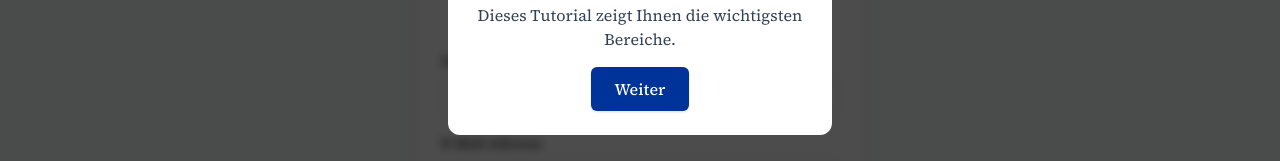
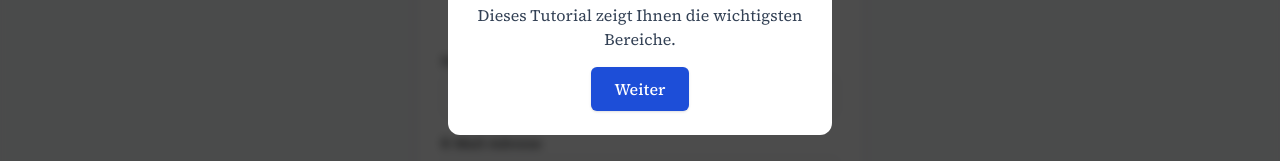
Before and after one commit to Vesias/agentlandos, a Next.js app in the folder apps/web/: page /register in a window 1280 px wide. Shown: the part 355-516 px from the top of the page. Built offline with nearby package versions, Linux system fonts and the light colour scheme; no server answers; the database is empty.

Commit message:
🎨 WCAG BUTTON FIX: Saarland Brand Colors + 4.5:1 Contrast

```diff
--- a/apps/web/src/components/ui/button.tsx
+++ b/apps/web/src/components/ui/button.tsx
@@ -14,12 +14,12 @@ const Button = React.forwardRef<HTMLButtonElement, ButtonProps>(
         className={cn(
           "inline-flex items-center justify-center whitespace-nowrap rounded-md text-sm font-medium transition-all duration-200 ease-in-out focus-visible:outline-none focus-visible:ring-2 focus-visible:ring-ring focus-visible:ring-offset-2 disabled:pointer-events-none disabled:opacity-50 touch-manipulation active:scale-95",
           {
-            'default': "bg-primary text-primary-foreground shadow hover:bg-primary/90 active:bg-primary/95 touch:active:bg-primary/95",
-            'destructive': "bg-destructive text-destructive-foreground shadow-sm hover:bg-destructive/90 active:bg-destructive/95 touch:active:bg-destructive/95",
-            'outline': "border border-input bg-background shadow-sm hover:bg-accent hover:text-accent-foreground active:bg-accent/90 touch:active:bg-accent/90",
-            'secondary': "bg-secondary text-secondary-foreground shadow-sm hover:bg-secondary/80 active:bg-secondary/85 touch:active:bg-secondary/85",
-            'ghost': "hover:bg-accent hover:text-accent-foreground active:bg-accent/90 touch:active:bg-accent/90",
-            'link': "text-primary underline-offset-4 hover:underline active:text-primary/90 touch:active:text-primary/90",
+            'default': "bg-saarland-blue-700 text-white shadow hover:bg-saarland-blue-800 active:bg-saarland-blue-900 focus:ring-2 focus:ring-saarland-blue-500 focus:ring-offset-2",
+            'destructive': "bg-alert-red-600 text-white shadow-sm hover:bg-alert-red-700 active:bg-alert-red-800 focus:ring-2 focus:ring-alert-red-500 focus:ring-offset-2",
+            'outline': "border-2 border-saarland-blue-700 bg-transparent text-saarland-blue-700 shadow-sm hover:bg-saarland-blue-50 hover:text-saarland-blue-800 active:bg-saarland-blue-100 focus:ring-2 focus:ring-saarland-blue-500 focus:ring-offset-2",
+            'secondary': "bg-innovation-cyan-600 text-white shadow-sm hover:bg-innovation-cyan-700 active:bg-innovation-cyan-800 focus:ring-2 focus:ring-innovation-cyan-500 focus:ring-offset-2",
+            'ghost': "text-saarland-blue-700 hover:bg-saarland-blue-50 hover:text-saarland-blue-800 active:bg-saarland-blue-100 focus:ring-2 focus:ring-saarland-blue-500 focus:ring-offset-2",
+            'link': "text-saarland-blue-700 underline-offset-4 hover:underline hover:text-saarland-blue-800 active:text-saarland-blue-900 focus:ring-2 focus:ring-saarland-blue-500 focus:ring-offset-2",
           }[variant],
           {
             'default': "h-11 px-6 py-3 text-base xs:h-10 xs:px-4 xs:py-2 xs:text-sm sm:h-11 sm:px-6 sm:py-3 sm:text-base min-h-[44px]",
```
